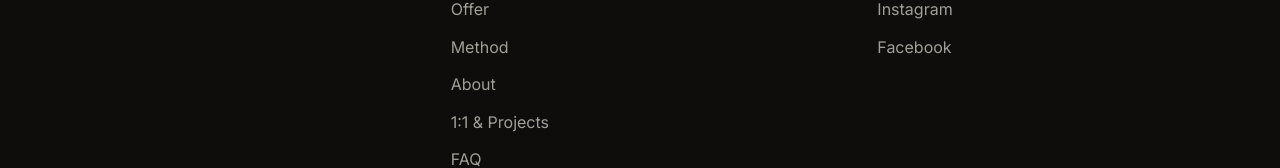
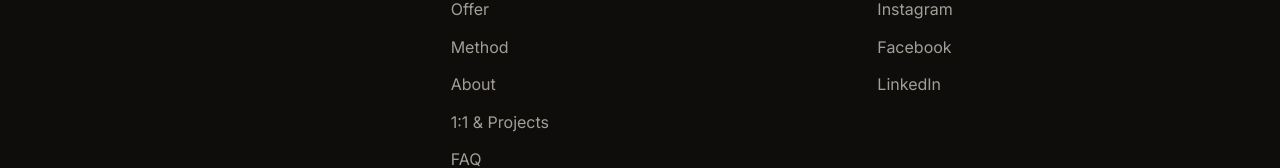
Before and after one commit to ilensai365/ilens, a React (Vite) app in the folder site-v2/: page / in a window 1280 px wide. Shown: the part 11471-11639 px from the top of the page. Built offline with nearby package versions, Linux system fonts and the light colour scheme.

Commit message:
Add iLens LinkedIn company page to footer
Co-Authored-By: Claude Opus 5.5 <noreply@anthropic.com>

```diff
--- a/site-v2/src/data/site.ts
+++ b/site-v2/src/data/site.ts
@@ -6,10 +6,11 @@ export const BUNDLE_URL = PAYHIP("j4i6s");
 export const CONTACT_EMAIL = "hello@ilens.co";
 export const CONTACT_FORM_ENDPOINT = "https://formspree.io/f/myeyrnjy";
 
-/** Social profiles shown in the footer — add LinkedIn here once it exists. */
+/** Social profiles shown in the footer. */
 export const socials = [
   { label: "Instagram", href: "https://www.instagram.com/ilens.co/" },
   { label: "Facebook", href: "https://www.facebook.com/profile.php?id=61594417455543" },
+  { label: "LinkedIn", href: "https://www.linkedin.com/company/ilenscreativestudio/" },
 ];
 
 /**
```
Also changed, not shown: 3 other files (tests, documents, lock files or other folders).
